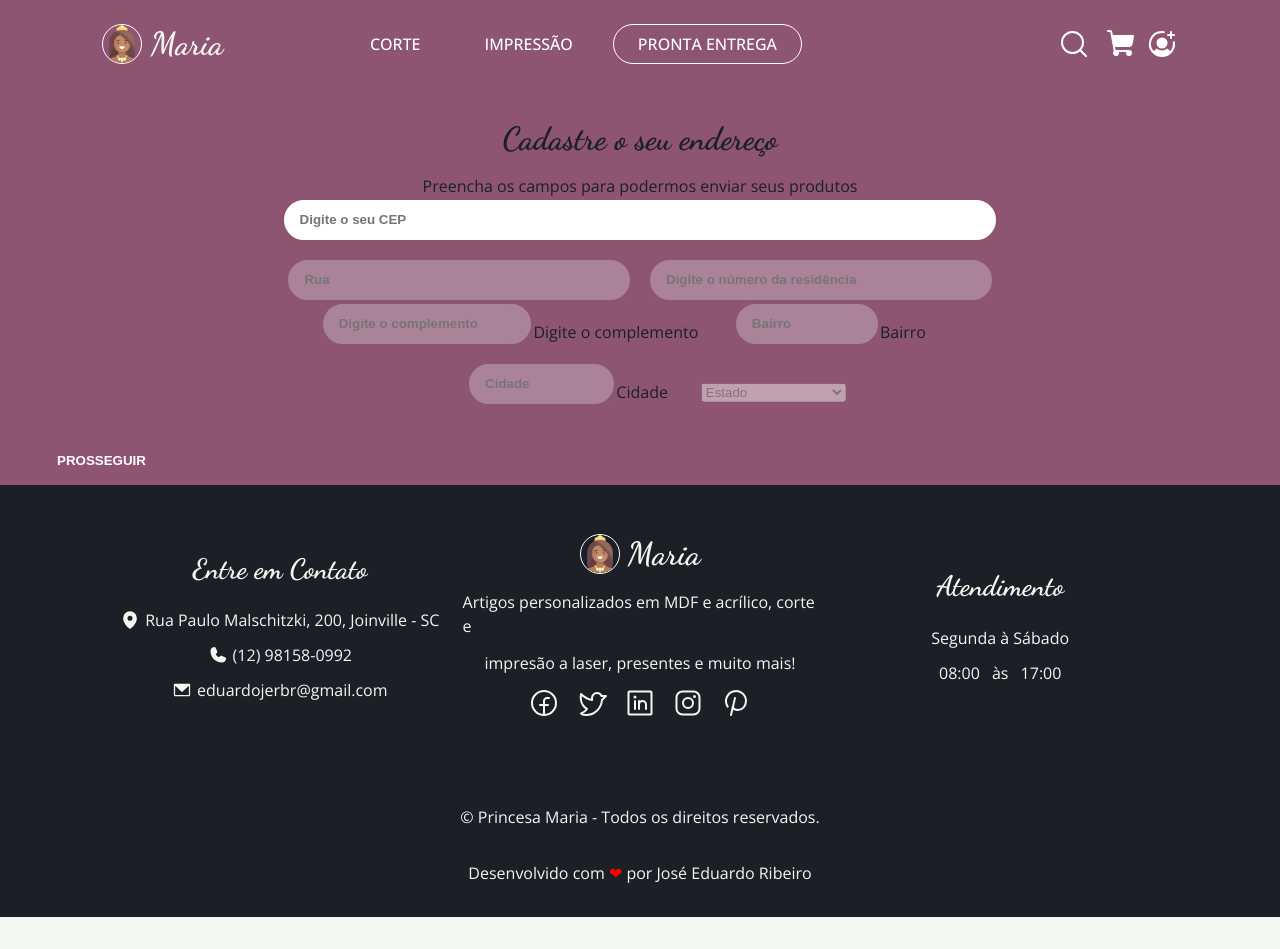
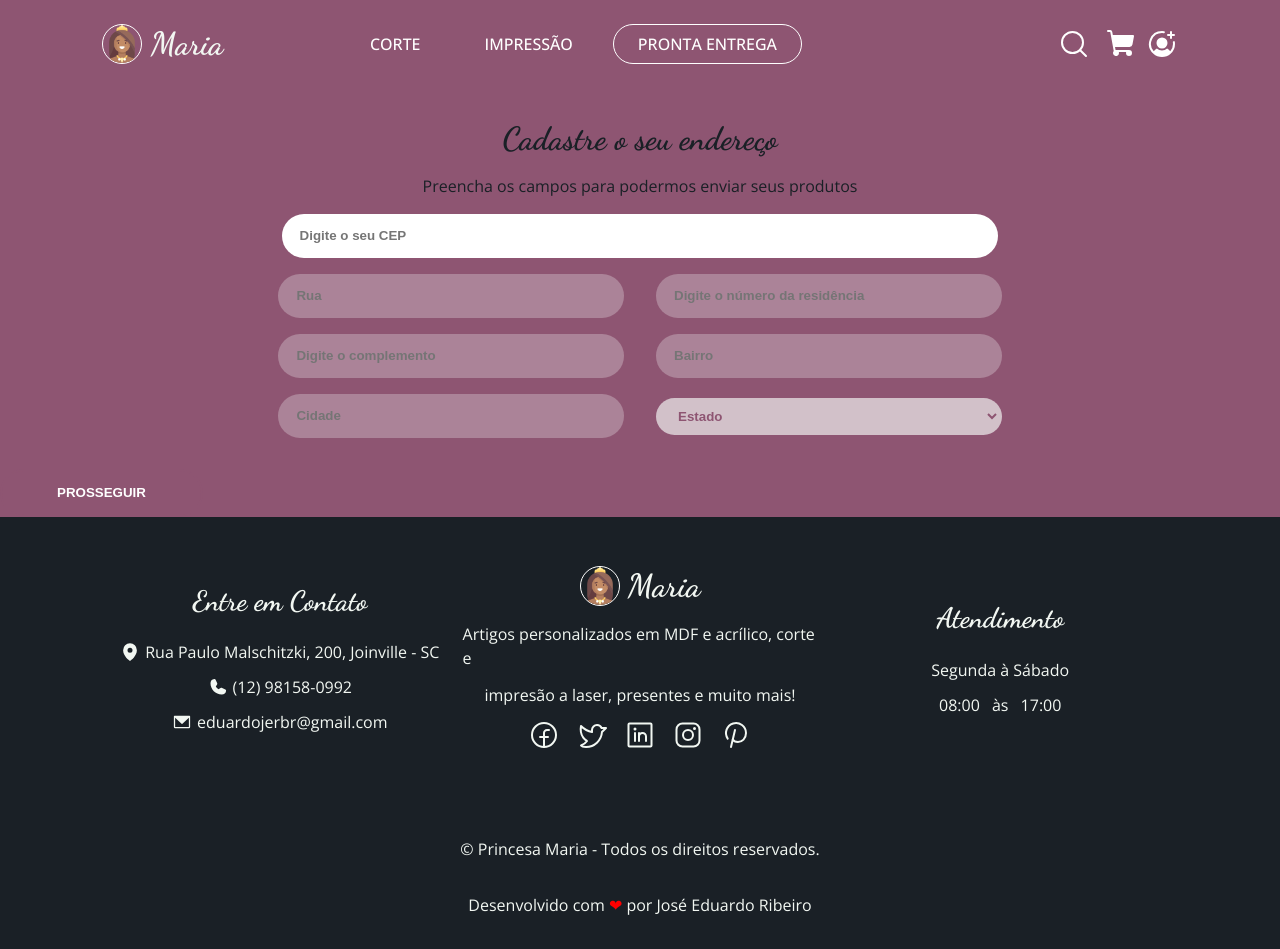
Before and after one commit to ribeirojer/Frontend-Dracula, a React (Vite) app: page /shop in a window 1280 px wide. Before the commit the page ends 917 px from the top, so only its background shows below. Built offline with nearby package versions, Linux system fonts and the light colour scheme.

Commit message:
update form shop

```diff
--- a/src/pages/Shop.tsx
+++ b/src/pages/Shop.tsx
@@ -8,14 +8,13 @@ const Wrapper = styled.section`
   display: flex;
   flex-direction: column;
   align-items: center;
+
   h2 {
     margin: 120px 0 1rem 0;
   }
-
-#checkout-page {
-  background-color: var(--bg-color);
-  color: var(--primary-color);
-}
+  p {
+    margin: 0 0 1rem 0;
+  }
 
 #fade {
   position: fixed;
@@ -30,42 +29,35 @@ const Wrapper = styled.section`
   z-index: 10;
 }
 
-#fade .spinner-border {
-  width: 60px;
-  height: 60px;
-}
-
 .hide {
   display: none !important;
 }
 
 `;
-
 const Formu = styled.form`
   width: 100%;
-  input, #address {
+  div {
+    display: flex;
+    justify-content: center;
+    align-items: center;
+  }
+  #cep {
     width: 56%;
+  }
+  div input, div select {
+    width: 27%;
     padding: 8px 16px;
-    margin-bottom: 16px;
+    margin: 0 16px 1rem;
     color: var(--cor-B);
     border-radius: 45px;
     -webkit-transition: 0.3s;
     transition: 0.3s;
-    border: 2px solid var(--cor-B);
+    border: 2px solid transparent;
     font-weight: 700;
     cursor: text;
   }
-  #address, #number {
-    width: 27%;
-    margin: 0 0.5rem 0;
-  }
-  div {
-    display: flex;
-    justify-content: center;
-    align-items: center;
-    position: relative;
-  }
 `;
+
 const Shop = (props: Props) => {
 
   return (
@@ -73,15 +65,6 @@ const Shop = (props: Props) => {
       <div id="fade" className="hide">
         <div id="loader" className="spinner-border text-info hide" role="status">
           <span className="visually-hidden">Loading...</span>
-        </div>
-        <div id="message" className="hide">
-          <div className="alert alert-light" role="alert">
-            <h4>Mensagem:</h4>
-            <p></p>
-            <button id="close-message" type="button" className="btn btn-secondary">
-              Fechar
-            </button>
-          </div>
         </div>
       </div>
       <h2>Cadastre o seu endereço</h2>
@@ -106,7 +89,6 @@ const Shop = (props: Props) => {
             {/*<label htmlFor="number">Digite o número da residência</label>*/}
         </div>
         <div>
-          <div>
             <input
               type="text"
               id="complement"
@@ -115,9 +97,7 @@ const Shop = (props: Props) => {
               disabled
               data-input
             />
-            <label htmlFor="complement">Digite o complemento</label>
-          </div>
-          <div>
+            {/*<label htmlFor="complement">Digite o complemento</label>*/}
             <input
               type="text"
               id="neighborhood"
@@ -127,29 +107,12 @@ const Shop = (props: Props) => {
               required
               data-input
             />
-            <label htmlFor="neighborhood">Bairro</label>
-          </div>
+            {/*<label htmlFor="neighborhood">Bairro</label>*/}
         </div>
         <div>
-          <div>
-            <input
-              type="text"
-              id="city"
-              name="city"
-              placeholder="Cidade"
-              disabled
-              required
-              data-input
-            />
-            <label htmlFor="city">Cidade</label>
-          </div>
-          <div>
-            <select
-              id="region"
-              disabled
-              required
-              data-input
-            >
+            <input type="text" id="city" name="city" placeholder="Cidade" disabled required data-input/>
+            {/*<label htmlFor="city">Cidade</label>*/}
+            <select id="region" disabled required data-input>
               <option selected>Estado</option>
               <option value="AC">Acre</option>
               <option value="AL">Alagoas</option>
@@ -179,7 +142,6 @@ const Shop = (props: Props) => {
               <option value="SE">Sergipe</option>
               <option value="TO">Tocantins</option>
             </select>
-          </div>
         </div>
         <Button cor='' texto={'Prosseguir'}></Button>
       </Formu>
```
